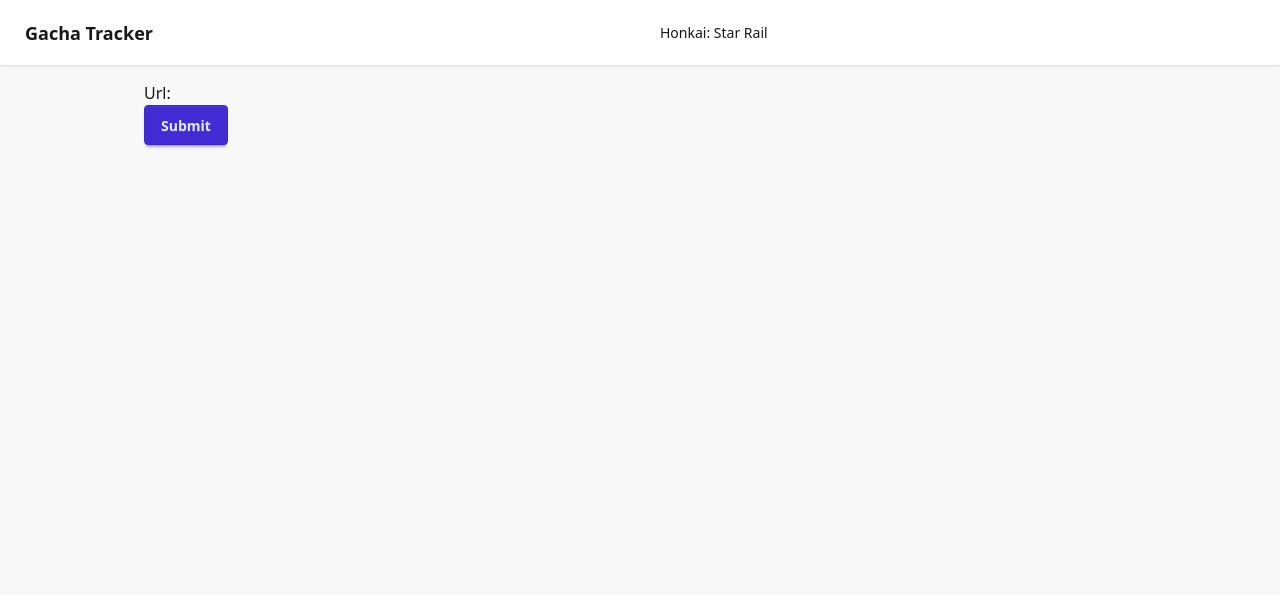
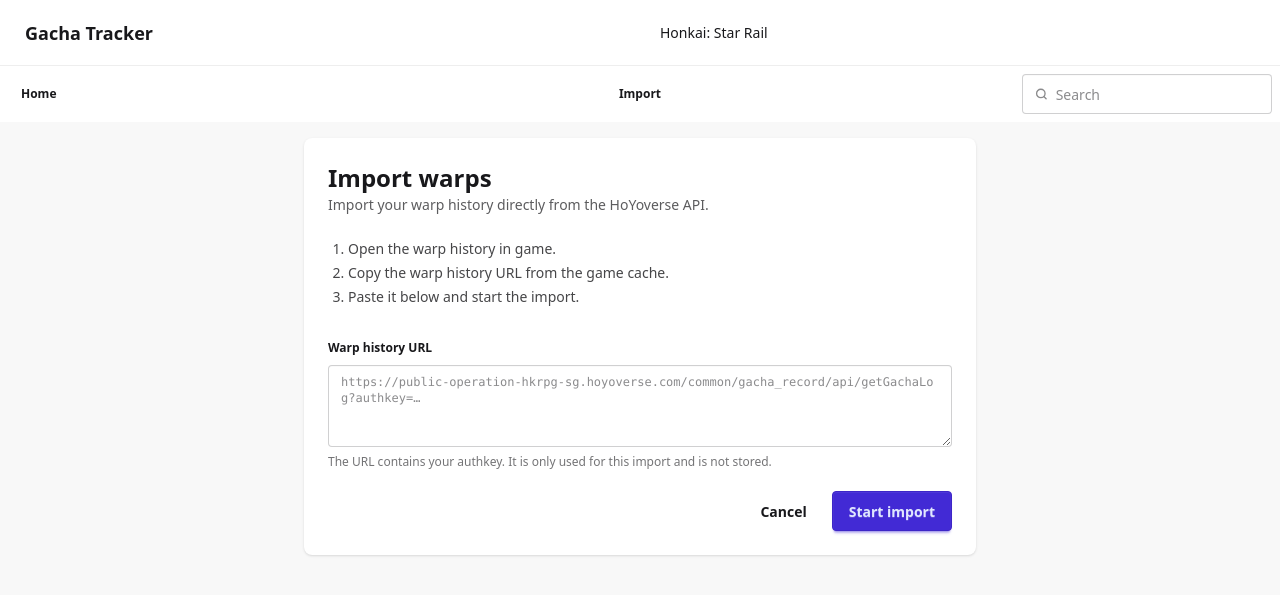
Before and after one commit to Haencky/Gacha-Tracker, a Django app: template hsr/templates/hsr/import_api.html in a window 1280 px wide. Shown: the top 595 px of the page. Run offline with Django 5.2, Linux system fonts and the light colour scheme; the template is opened without the code that fills it: values that come from a table or form of the project are taken from there, others are empty; style sheets or scripts are compiled from the project's sources.

Commit message:
restyle import view

```diff
--- a/hsr/templates/hsr/import_api.html
+++ b/hsr/templates/hsr/import_api.html
@@ -1,10 +1,49 @@
-{% extends "base.html" %}
-{% load static %}
+{% extends "hsr/base.html" %}
 {% load i18n %}
+{% block title %}{% translate "Import" %} · Honkai: Star Rail{% endblock title %}
 {% block content %}
-    <form method="post" action="">
-        {% csrf_token %}
-        {{ form.as_p }}
-        <input type="submit" value="Submit" class="btn btn-primary">
-    </form>
+    <div class="mx-auto max-w-2xl">
+        <div class="card bg-base-100 shadow-sm">
+            <div class="card-body gap-6">
+                <div>
+                    <h1 class="card-title text-2xl">{% translate "Import warps" %}</h1>
+                    <p class="opacity-70">{% translate "Import your warp history directly from the HoYoverse API." %}</p>
+                </div>
+                <ol class="list-decimal space-y-1 pl-5 text-sm opacity-80">
+                    <li>{% translate "Open the warp history in game." %}</li>
+                    <li>{% translate "Copy the warp history URL from the game cache." %}</li>
+                    <li>{% translate "Paste it below and start the import." %}</li>
+                </ol>
+                <form method="post"
+                      action=""
+                      class="flex flex-col gap-4"
+                      hx-disabled-elt="find button[type='submit']">
+                    {% csrf_token %}
+                    {% for error in form.non_field_errors %}
+                        <div role="alert" class="alert alert-error alert-soft">{{ error }}</div>
+                    {% endfor %}
+                    <fieldset class="fieldset">
+                        <legend class="fieldset-legend">{% translate "Warp history URL" %}</legend>
+                        <textarea id="{{ form.url.id_for_label }}"
+                                  name="{{ form.url.html_name }}"
+                                  rows="4"
+                                  required
+                                  autocomplete="off"
+                                  spellcheck="false"
+                                  placeholder="https://public-operation-hkrpg-sg.hoyoverse.com/common/gacha_record/api/getGachaLog?authkey=…"
+                                  class="textarea w-full font-mono text-xs break-all {% if form.url.errors %}textarea-error{% endif %}">{{ form.url.value|default:"" }}</textarea>
+                        {% for error in form.url.errors %}
+                            <p class="label text-error">{{ error }}</p>
+                        {% empty %}
+                            <p class="label">{% translate "The URL contains your authkey. It is only used for this import and is not stored." %}</p>
+                        {% endfor %}
+                    </fieldset>
+                    <div class="card-actions items-center justify-end">
+                        <a href="{% url 'hsr:index' %}" class="btn btn-ghost">{% translate "Cancel" %}</a>
+                        <button type="submit" class="btn btn-primary">{% translate "Start import" %}</button>
+                    </div>
+                </form>
+            </div>
+        </div>
+    </div>
 {% endblock content %}
```
